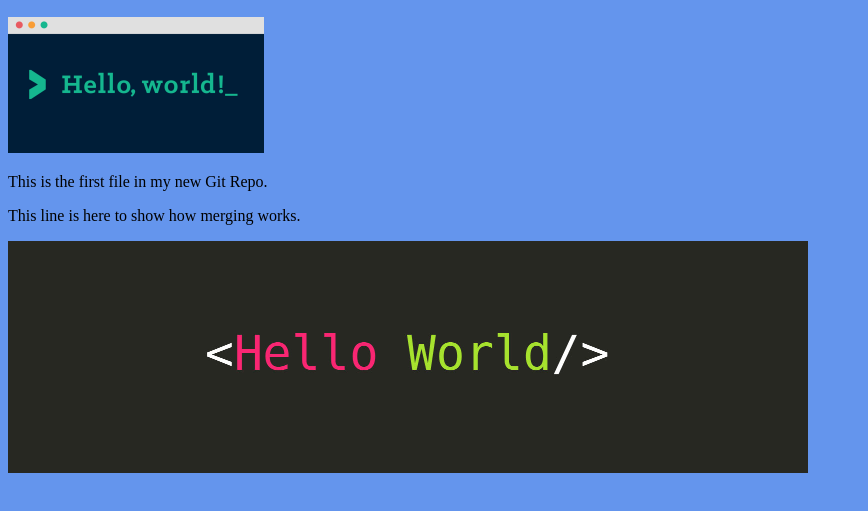
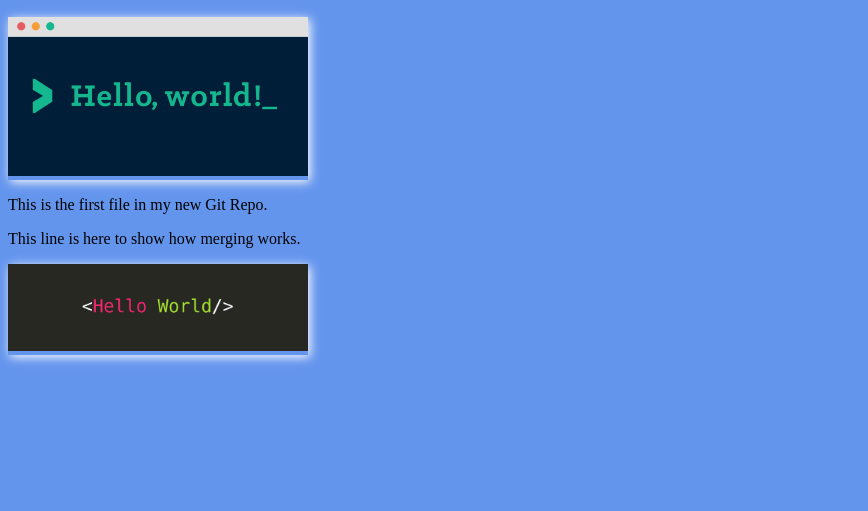
Before and after one commit to katekhova/katekhova.github.io, a plain HTML site: page index.html in a window 1280 px wide. Shown: the part 65-576 px from the top of the page, without its empty margins (0-868 px from the left). Drawn offline with Linux system fonts and the light colour scheme.

Commit message:
Shadow is fixed

```diff
--- a/bluestyle.css
+++ b/bluestyle.css
@@ -10,5 +10,6 @@ font-size: 36px;
 }
 
 .shadow {
-  text-shadow: 2px 2px 10px grey;
+  width: 300px;
+  box-shadow: 2px 2px 10px white;
 }
--- a/index.html
+++ b/index.html
@@ -8,10 +8,10 @@
 
 <h1>Hello world!</h1>
 <div class="shadow"><img src="hello.png" alt="Hello World from Space"
-style="width:100%;max-width:256px"></div>
+style="width:100%;"></div>
 <p>This is the first file in my new Git Repo.</p>
 <p>This line is here to show how merging works.</p>
 <div class="shadow"><img src="hello-world.jpg" alt="Hello Git"
-style="width:100%;max-width:800px"></div>
+style="width:100%;"></div>
 </body>
 </html>
```
